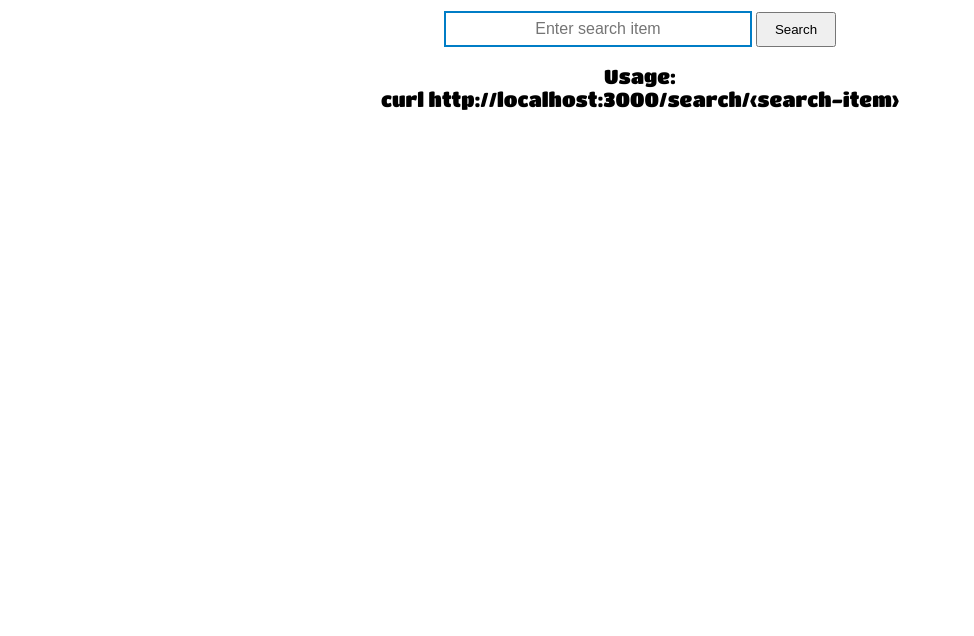
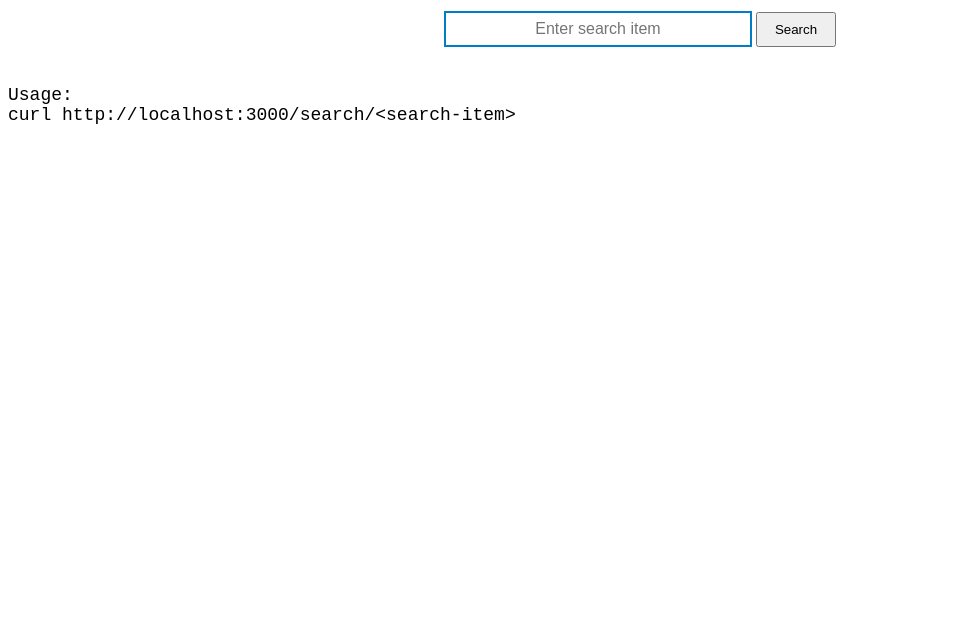
Before and after one commit to AbhishekMadiraju/Walmart-Challenege, a website: page views/index.html in a window 1280 px wide. Shown: the part 164-800 px from the top of the page, without its empty margins (0-974 px from the left). Drawn offline with nearby package versions, Linux system fonts and the light colour scheme; files that its build step writes are made by us from their sources.

Commit message:
Changed h2 styling

```diff
--- a/public/main.css
+++ b/public/main.css
@@ -18,11 +18,12 @@ body {
 }
 
 h2 {
-    font-family: 'Titan One', cursive;
-    font-size: 20px;
-    text-align: center;
+    font-family: "Courier New", Courier, monospace;
+    font-size: 18px;
     font-weight: normal;
-    color:black;
+    color: black;
+    text-align: left;
+
 }
 
 .search {
--- a/views/index.html
+++ b/views/index.html
@@ -22,7 +22,7 @@
         <button type="submit" id="search-button">Search</button>
         <h3 id="result"></h3>
     </div>
-    <h2>Usage: <br>curl http://localhost:3000/search/&ltsearch-item&gt</h2>
+    <h2><br>Usage: <br>curl http://localhost:3000/search/&ltsearch-item&gt</h2>
     <script>
             $("#search-button").click(() => {
                 var item = $("#search-text").val();
```
